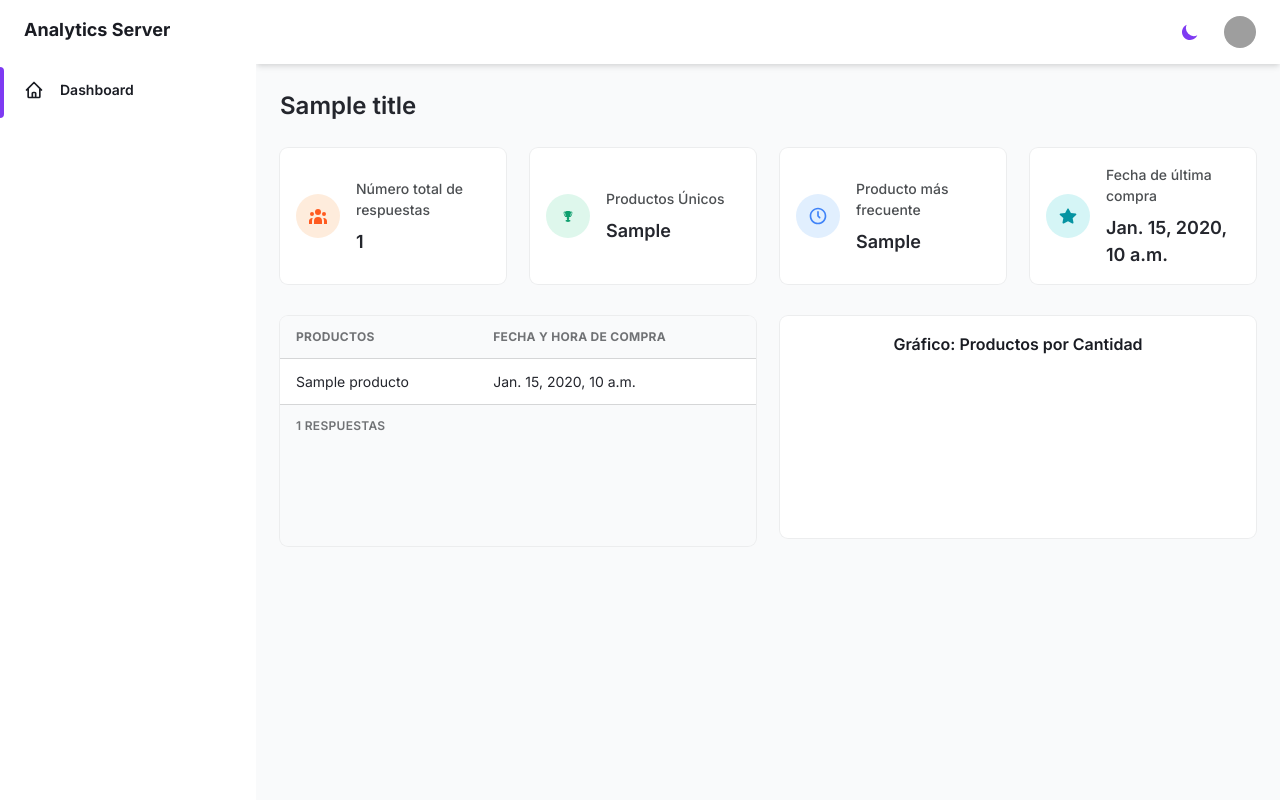
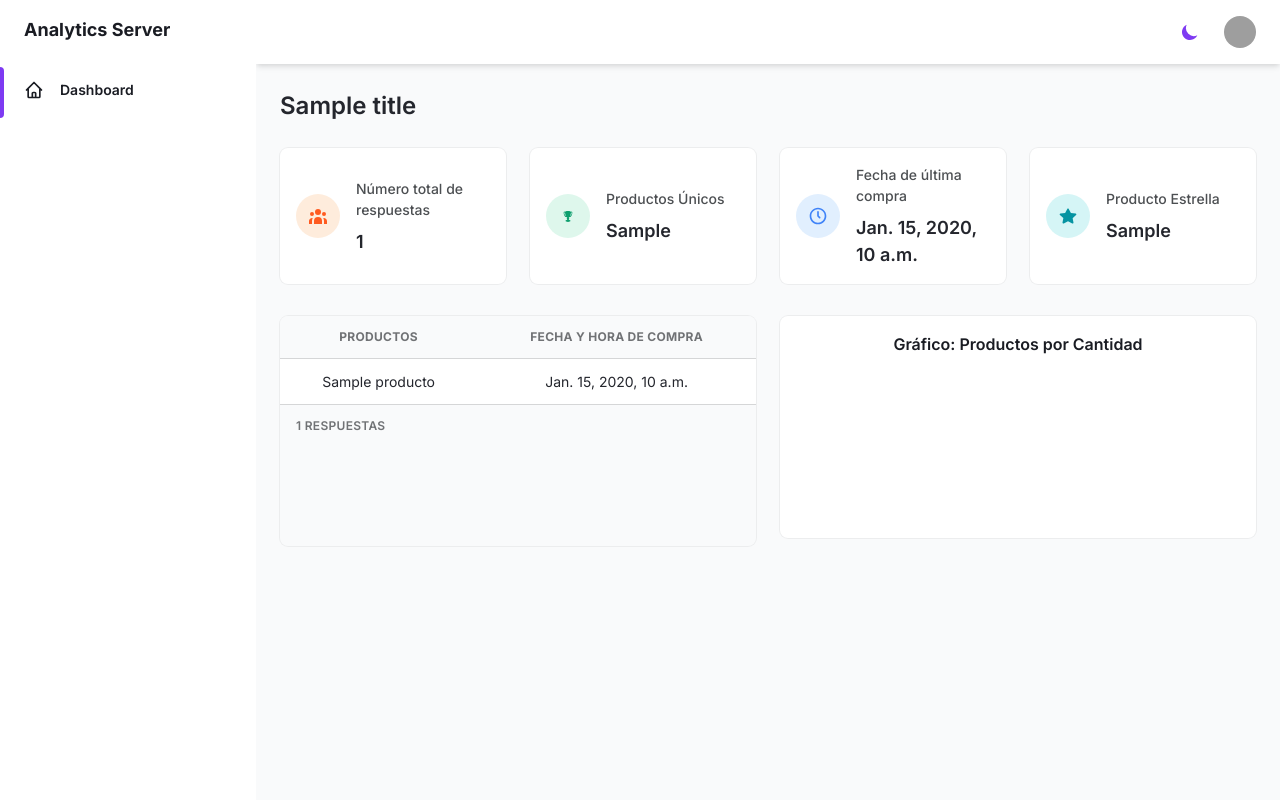
Before and after one commit to Stejmuri/django_data_monitor, a Django app: template templates/dashboard/index.html in a window 1280 px wide. Run offline with Django 5.2, Linux system fonts and the light colour scheme; the template is opened without the code that fills it: most values are stand-ins (such as "Sample title", 1, 10 or a date in 2020); a map, chart or similar area stays blank; grey boxes are pictures that could not be loaded.

Commit message:
Actualización de los indicadores

```diff
--- a/templates/dashboard/content/data.html
+++ b/templates/dashboard/content/data.html
@@ -66,12 +66,12 @@
         </div>
         <div>
           <p class="mb-2 text-sm font-medium text-gray-600 dark:text-gray-400">
-            Producto más frecuente
+            Fecha de última compra
           </p>
           <p class="text-lg font-semibold text-gray-700 dark:text-gray-200">
 
             <!-- START - valor del indicador 3 -->
-            {{producto_mas_frecuente}}
+            {{ultima_fecha}}
             <!-- END - valor del indicador 3 -->
 
           </p>
@@ -89,12 +89,12 @@
         </div>
         <div>
           <p class="mb-2 text-sm font-medium text-gray-600 dark:text-gray-400">
-            Fecha de última compra
+            Producto Estrella
           </p>
           <p class="text-lg font-semibold text-gray-700 dark:text-gray-200">
 
             <!-- START - valor del indicador 4 -->
-            {{ultima_fecha}}
+            {{producto_mas_frecuente}}
             <!-- END - valor del indicador 4 -->
 
           </p>
@@ -113,8 +113,8 @@
             <thead>
               <tr
                 class="text-xs font-semibold tracking-wide text-left text-gray-500 uppercase border-b dark:border-gray-700 bg-gray-50 dark:text-gray-400 dark:bg-gray-800">
-                <th class="px-4 py-3">Productos</th>
-                <th class="px-4 py-3">Fecha y Hora de Compra</th>
+                <th class="px-4 py-3 text-center">Productos</th>
+                <th class="px-4 py-3 text-center">Fecha y Hora de Compra</th>
               </tr>
             </thead>
             <tbody class="bg-white divide-y dark:divide-gray-700 dark:bg-gray-800">
@@ -122,12 +122,12 @@
               <!-- START - respuestas -->
               {% for fila in tabla_datos %}
               <tr class="text-gray-700 dark:text-gray-400">
-                <td class="px-4 py-3 text-sm">
+                <td class="px-4 py-3 text-sm text-center">
                   <!-- START - fila.valor1 -->
                   {{ fila.producto }}
                   <!-- END - fila.valor1 -->
                 </td>
-                <td class="px-4 py-3 text-sm">
+                <td class="px-4 py-3 text-sm text-center">
                   <!-- START - fila.valor2 -->
                   {{ fila.fecha }}
                   <!-- END - fila.valor2 -->
```
